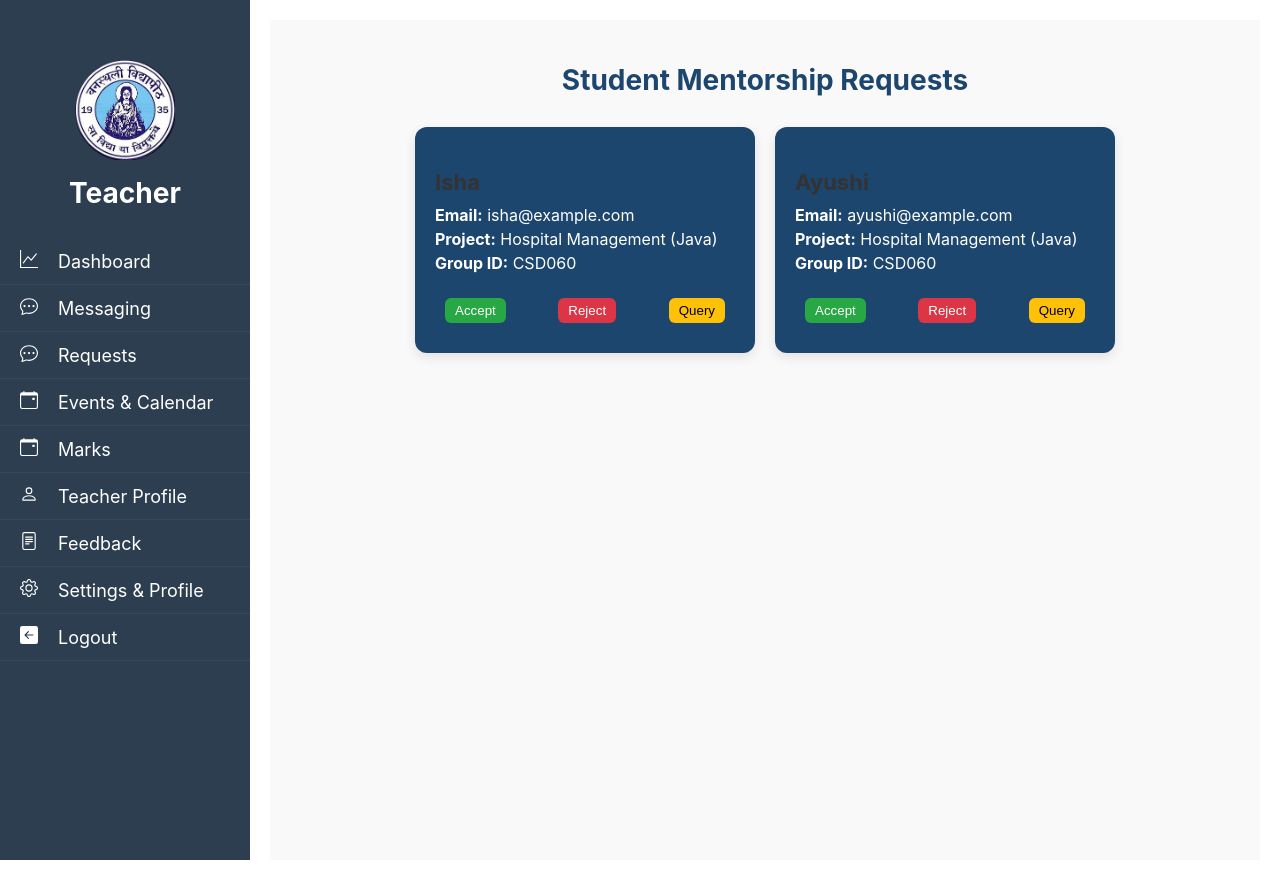
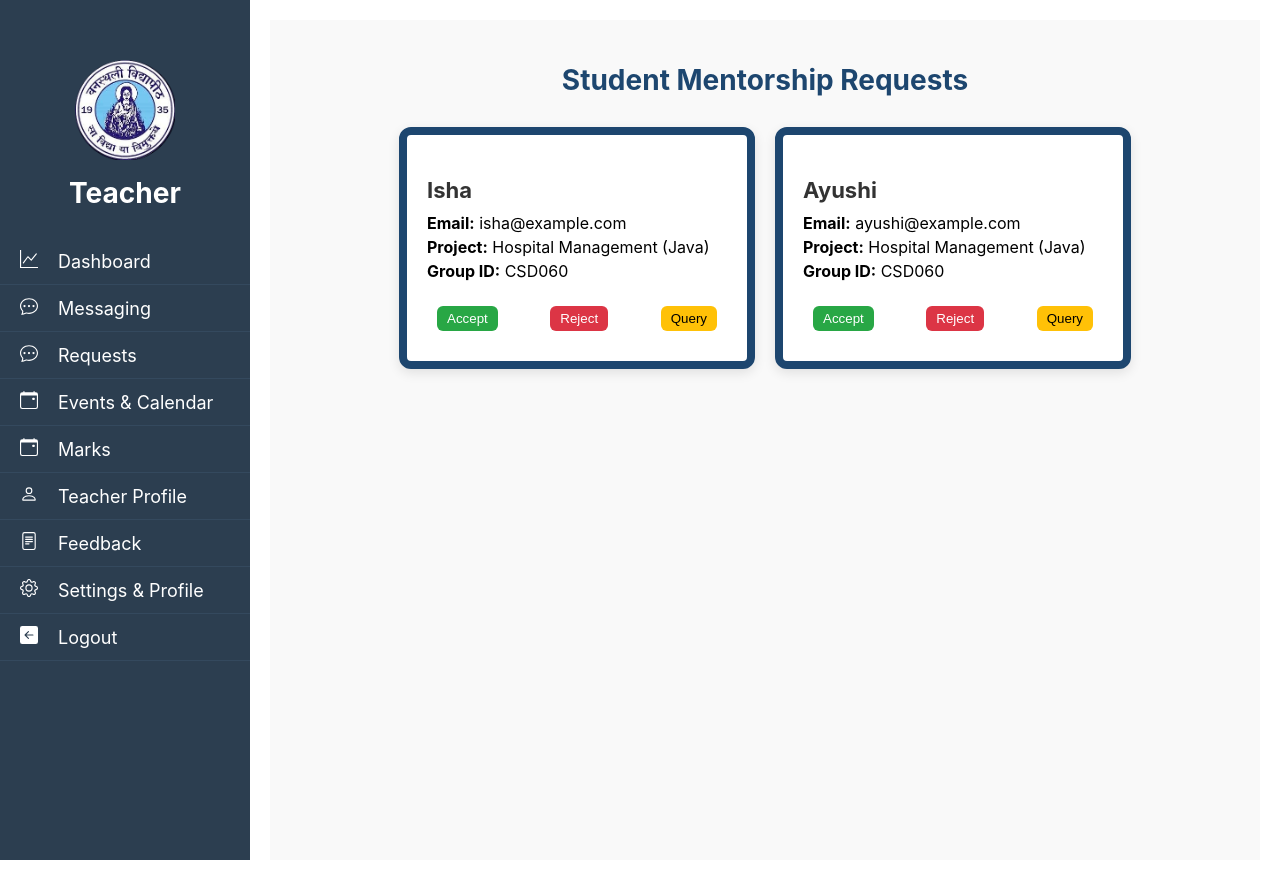
Before and after one commit to THEAYUSHIMISHRA/MMS, a React (Vite) app in the folder frontend/: page /teacher/requests in a window 1280 px wide. Built offline with nearby package versions, Linux system fonts and the light colour scheme.

Commit message:
request style

```diff
--- a/frontend/src/pages/Teachers/Request.jsx
+++ b/frontend/src/pages/Teachers/Request.jsx
@@ -144,11 +144,12 @@ const styles = {
     marginBottom: "40px",
   },
   card: {
-    backgroundColor: "rgb(29, 70, 111)",
-    color: "white",
+    backgroundColor: "white",
+    color: "solid rgb(29, 70, 111)",
     borderRadius: "12px",
     padding: "20px",
     width: "300px",
+    border:"8px solid rgb(29, 70, 111)",
     boxShadow: "0px 4px 12px rgba(0, 0, 0, 0.1)",
   },
   cardTitle: {
@@ -158,6 +159,7 @@ const styles = {
   cardText: {
     fontSize: "16px",
     margin: "4px 0",
+
   },
   cardActions: {
     marginTop: "15px",
```
